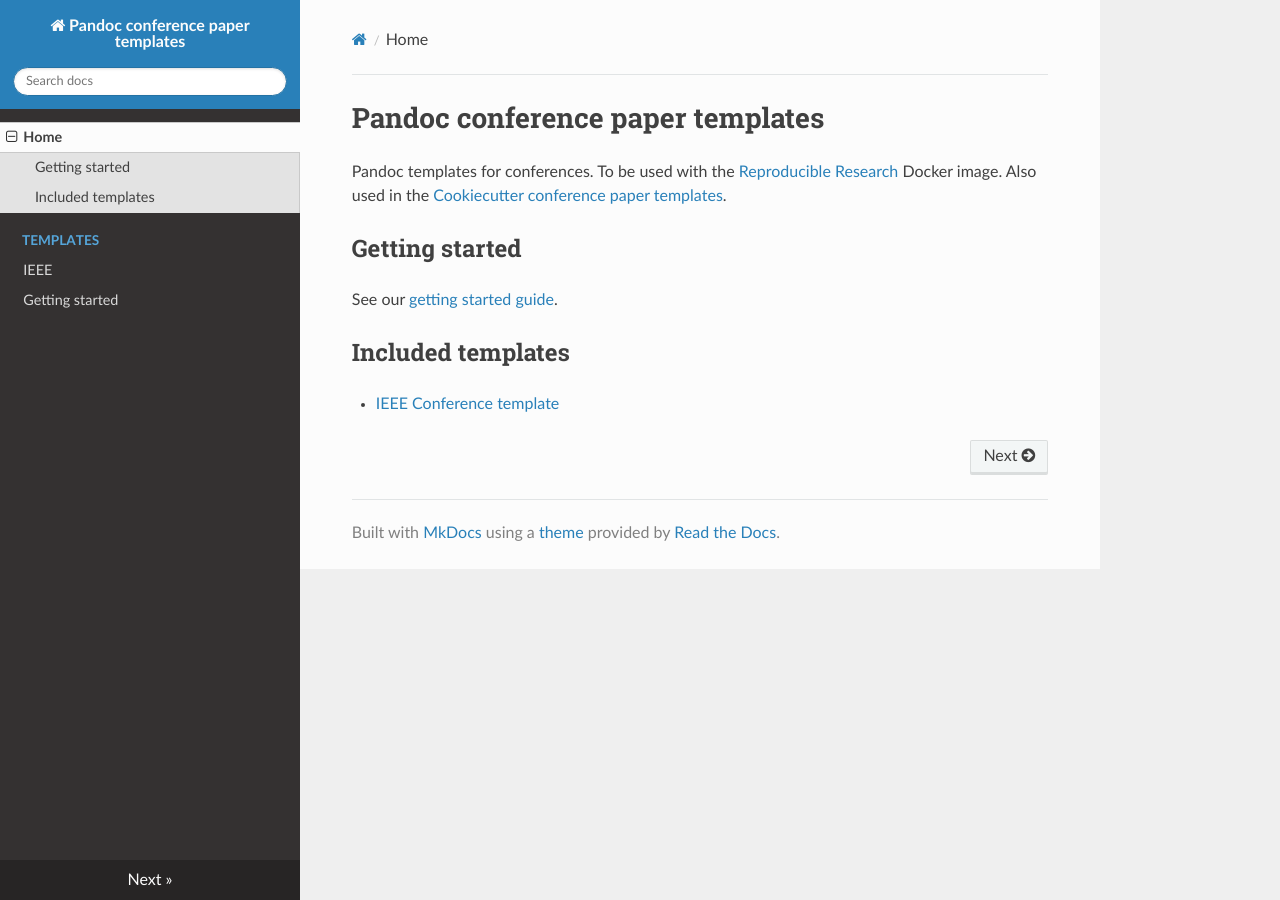
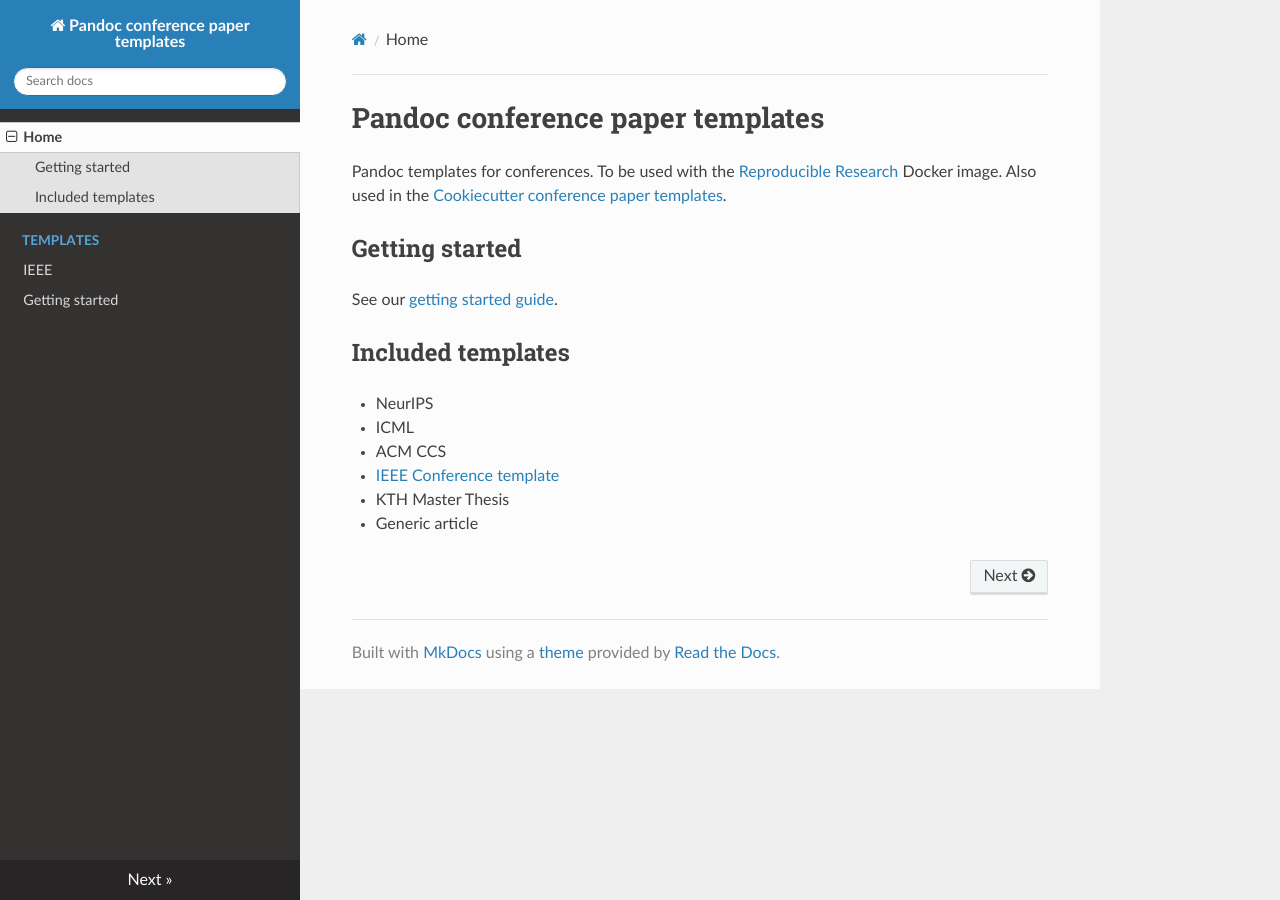
Before and after one commit to martisak/pandoc_conference_templates, an MkDocs documentation site: the page built from docs/index.md, in a window 1280 px wide. Built offline with MkDocs 1.6.1, drawn with Linux system fonts in a browser that asks for light colours; nearby versions of some CDN libraries.

Commit message:
Documentation: Add hints about installed templates.
List installed templates, without links for now.

```diff
--- a/docs/index.md
+++ b/docs/index.md
@@ -8,4 +8,9 @@
 
 ## Included templates
 
+- NeurIPS
+- ICML
+- ACM CCS
 - [IEEE Conference template](ieee.md)
+- KTH Master Thesis
+- Generic article
```
